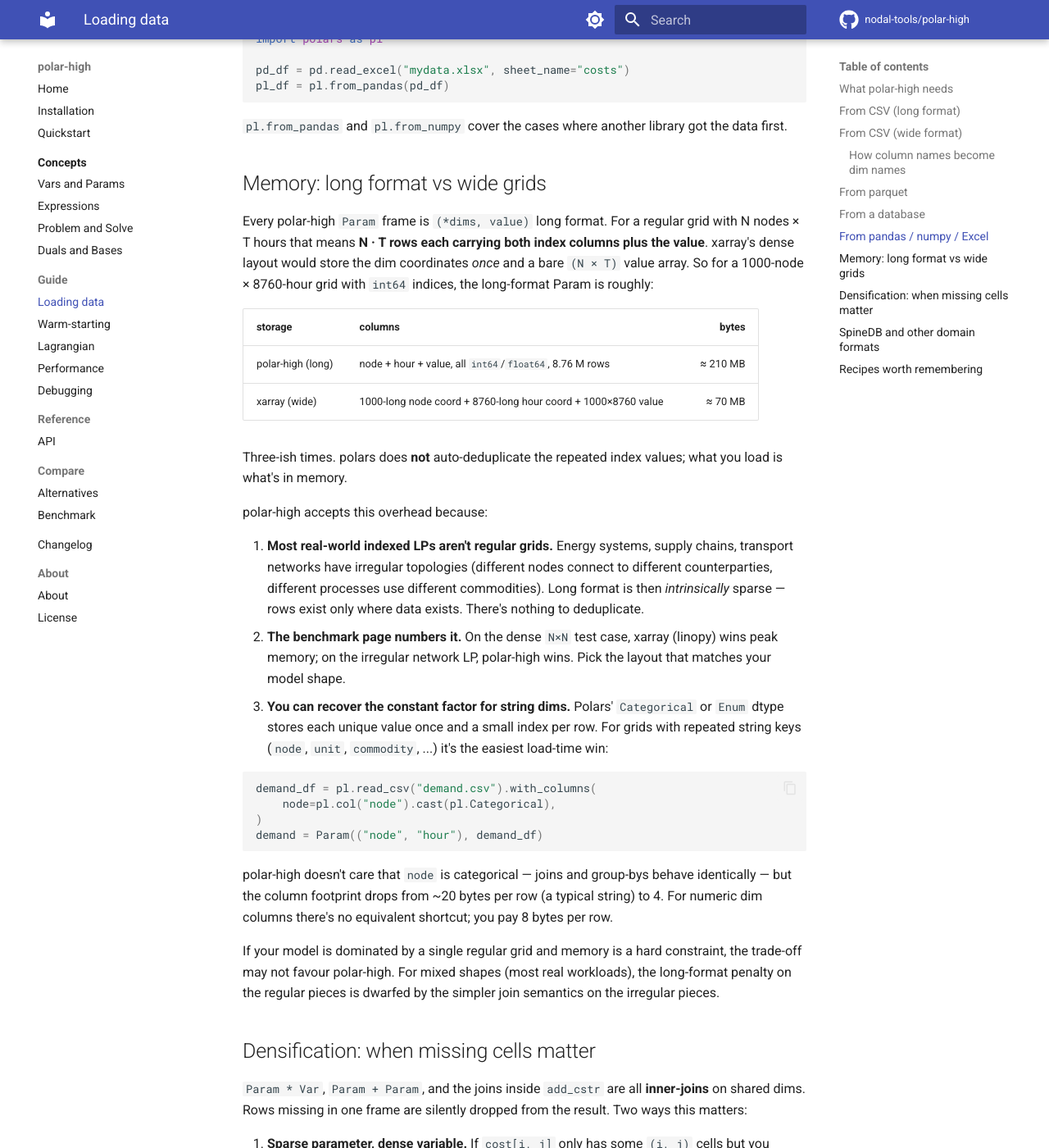
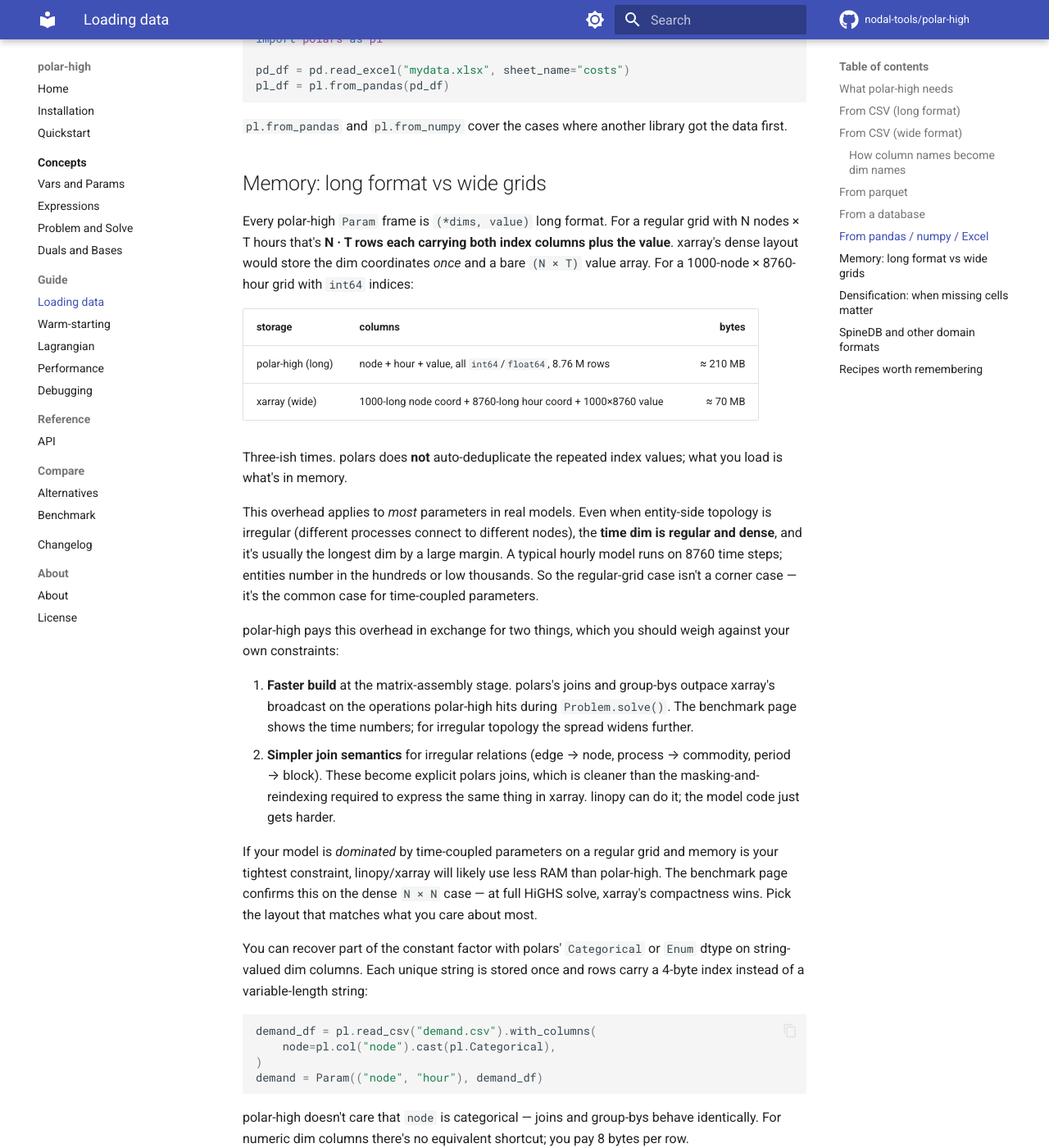
Before and after one commit to nodal-tools/polar-high, an MkDocs documentation site: the page built from docs/guide/loading-data.md, in a window 1280 px wide and 1400 px high, scrolled down 2951 px. Shown: the whole window at 82% size. Built offline with MkDocs 1.6.1 and Material for MkDocs 9.7.7, drawn with Linux system fonts in a browser that asks for light colours; comment, search, counter and statistics services are not loaded; the version menu is left out.

Commit message:
docs(loading-data): honest framing of the long-format memory cost
The previous draft claimed real-world LPs aren't regular grids — that
was overstated. The time dim is dense and regular in most models and
usually the longest one, so the long-format premium applies to most
time-coupled parameters, not just niche cases.

Replaced the "irregular topology saves us" framing with what
polar-high actually buys with the overhead: faster build via polars
joins, and cleaner join semantics for irregular *relations* (which
is a different axis from regular *grids*). Memory-bound users on
predominantly time-coupled regular models are pointed at linopy.

Co-Authored-By: Claude Opus 4.7 (1M context) <noreply@anthropic.com>

````diff
--- a/docs/guide/loading-data.md
+++ b/docs/guide/loading-data.md
@@ -151,11 +151,10 @@ library got the data first.
 ## Memory: long format vs wide grids
 
 Every polar-high `Param` frame is `(*dims, value)` long format. For
-a regular grid with N nodes × T hours that means **N · T rows each
+a regular grid with N nodes × T hours that's **N · T rows each
 carrying both index columns plus the value**. xarray's dense layout
 would store the dim coordinates *once* and a bare `(N × T)` value
-array. So for a 1000-node × 8760-hour grid with `int64` indices,
-the long-format Param is roughly:
+array. For a 1000-node × 8760-hour grid with `int64` indices:
 
 | storage | columns | bytes |
 |---|---|---:|
@@ -165,40 +164,50 @@ the long-format Param is roughly:
 Three-ish times. polars does **not** auto-deduplicate the repeated
 index values; what you load is what's in memory.
 
-polar-high accepts this overhead because:
+This overhead applies to *most* parameters in real models. Even
+when entity-side topology is irregular (different processes connect
+to different nodes), the **time dim is regular and dense**, and it's
+usually the longest dim by a large margin. A typical hourly model
+runs on 8760 time steps; entities number in the hundreds or low
+thousands. So the regular-grid case isn't a corner case — it's the
+common case for time-coupled parameters.
 
-1. **Most real-world indexed LPs aren't regular grids.** Energy
-   systems, supply chains, transport networks have irregular
-   topologies (different nodes connect to different counterparties,
-   different processes use different commodities). Long format is
-   then *intrinsically* sparse — rows exist only where data
-   exists. There's nothing to deduplicate.
-2. **The benchmark page numbers it.** On the dense `N×N` test case,
-   xarray (linopy) wins peak memory; on the irregular network LP,
-   polar-high wins. Pick the layout that matches your model shape.
-3. **You can recover the constant factor for string dims.** Polars'
-   `Categorical` or `Enum` dtype stores each unique value once and
-   a small index per row. For grids with repeated string keys
-   (`node`, `unit`, `commodity`, ...) it's the easiest load-time
-   win:
+polar-high pays this overhead in exchange for two things, which you
+should weigh against your own constraints:
 
-   ```python
-   demand_df = pl.read_csv("demand.csv").with_columns(
-       node=pl.col("node").cast(pl.Categorical),
-   )
-   demand = Param(("node", "hour"), demand_df)
-   ```
+1. **Faster build** at the matrix-assembly stage. polars's joins
+   and group-bys outpace xarray's broadcast on the operations
+   polar-high hits during `Problem.solve()`. The benchmark page
+   shows the time numbers; for irregular topology the spread
+   widens further.
+2. **Simpler join semantics** for irregular relations
+   (edge → node, process → commodity, period → block). These
+   become explicit polars joins, which is cleaner than the
+   masking-and-reindexing required to express the same thing in
+   xarray. linopy can do it; the model code just gets harder.
 
-   polar-high doesn't care that `node` is categorical — joins and
-   group-bys behave identically — but the column footprint drops
-   from ~20 bytes per row (a typical string) to 4. For numeric dim
-   columns there's no equivalent shortcut; you pay 8 bytes per row.
+If your model is *dominated* by time-coupled parameters on a
+regular grid and memory is your tightest constraint, linopy/xarray
+will likely use less RAM than polar-high. The benchmark page
+confirms this on the dense `N × N` case — at full HiGHS solve,
+xarray's compactness wins. Pick the layout that matches what you
+care about most.
 
-If your model is dominated by a single regular grid and memory is
-a hard constraint, the trade-off may not favour polar-high. For
-mixed shapes (most real workloads), the long-format penalty on the
-regular pieces is dwarfed by the simpler join semantics on the
-irregular pieces.
+You can recover part of the constant factor with polars'
+`Categorical` or `Enum` dtype on string-valued dim columns. Each
+unique string is stored once and rows carry a 4-byte index instead
+of a variable-length string:
+
+```python
+demand_df = pl.read_csv("demand.csv").with_columns(
+    node=pl.col("node").cast(pl.Categorical),
+)
+demand = Param(("node", "hour"), demand_df)
+```
+
+polar-high doesn't care that `node` is categorical — joins and
+group-bys behave identically. For numeric dim columns there's no
+equivalent shortcut; you pay 8 bytes per row.
 
 ## Densification: when missing cells matter
 
````
Also changed, not shown: README.md (+1 -1 lines).
